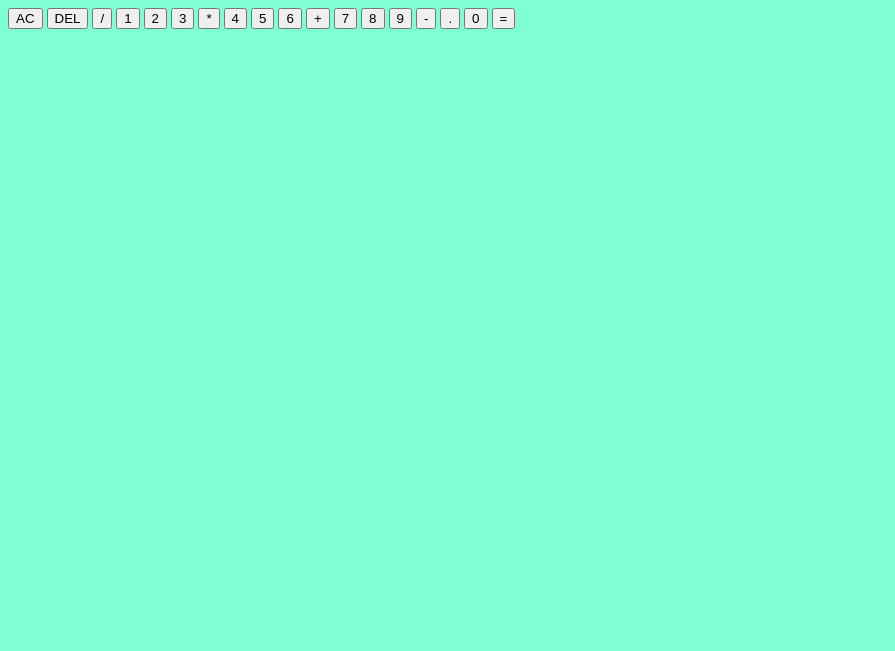
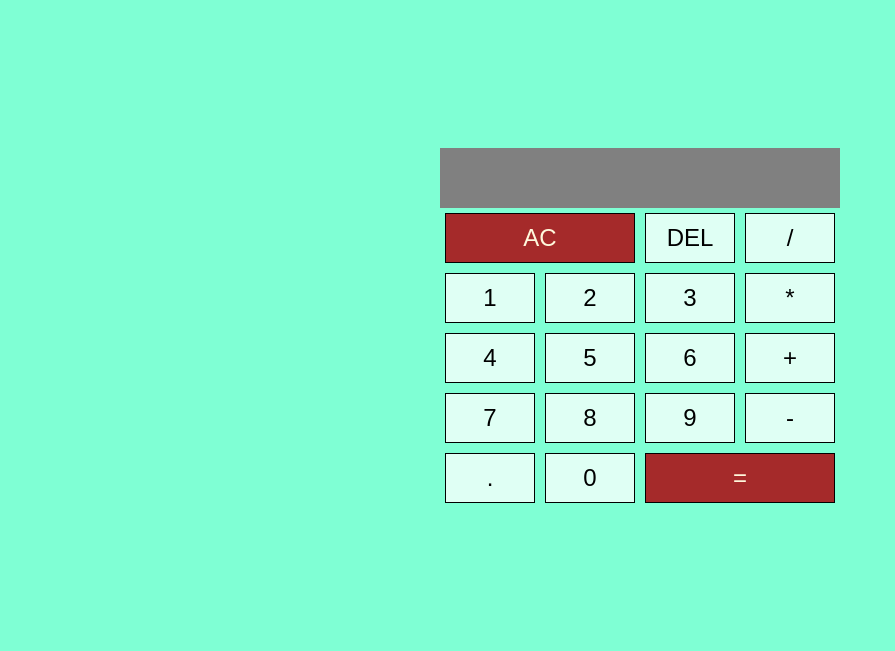
Before and after one commit to DamilolaF/my-calculator, a plain HTML site: page New folder/index.html in a window 1280 px wide. Shown: the whole page, without its empty margins (0-895 px from the left). Drawn offline with Linux system fonts and the light colour scheme.

Commit message:
initial commit

```diff
--- a/New folder/index.html
+++ b/New folder/index.html
@@ -9,6 +9,7 @@
 </head>
 <body>
     <main>
+        <div class="cal-container">
         <div class="output">
             <div data-prev class="input-before"></div>
             <div data-current class="input-current"></div>
@@ -30,9 +31,9 @@
         <button data-operation>-</button>
         <button data-num>.</button>
         <button data-num>0</button>
-        <button data-equals class="double-space">=</button>
+        <button data-equals class="two-space">=</button>
 
-
+    </div>
 
     </main>
 </body>
--- a/main.css
+++ b/main.css
@@ -1,7 +1,61 @@
+@import url(https://fonts.googleapis.com/css?family=Montserrat);
+
+
 *{
     box-sizing: border-box;
 }
 
 body{
     background-color:aquamarine;
+    font: 200% Montserrat;
+    height: 100vh;
 }
+
+.cal-container {
+    /* height: 100%;
+    margin: 0 auto;
+    max-width: 375px; */
+    display: grid;
+    justify-content: center;
+    align-content: center;
+    min-height: 80vh;
+    grid-template-columns: repeat(4, 100px);
+    grid-template-rows: minmax(120px auto) repeat(5, 100px);
+}
+.output {
+    grid-column: 1 / -1;
+    background-color: gray;
+    display: flex;
+    align-items: flex-end;
+    justify-content: space-around;
+    flex-direction: column;
+    padding: 30px;
+    word-wrap: break-word;
+    word-break: break-all;
+}
+.output .input-before {
+    color: rgba(255, 255, 255, .75);
+    font-size: 1.5rem;
+  }
+
+  .output .input-current{
+    color: white;
+    font-size: 2.5rem;
+  }
+  button {
+    cursor: pointer;
+    font-size: 1.5rem;
+    border: 1px solid black;
+    outline: none;
+    background-color: rgba(255, 255, 255, .75);
+    padding: 10px;
+    margin: 5px;
+  }
+  button:hover {
+    background-color: rgba(241, 233, 233, 0.9);
+  }
+  .two-space {
+    grid-column: span 2;
+    background-color: brown;
+    color: cornsilk;
+  }
```
